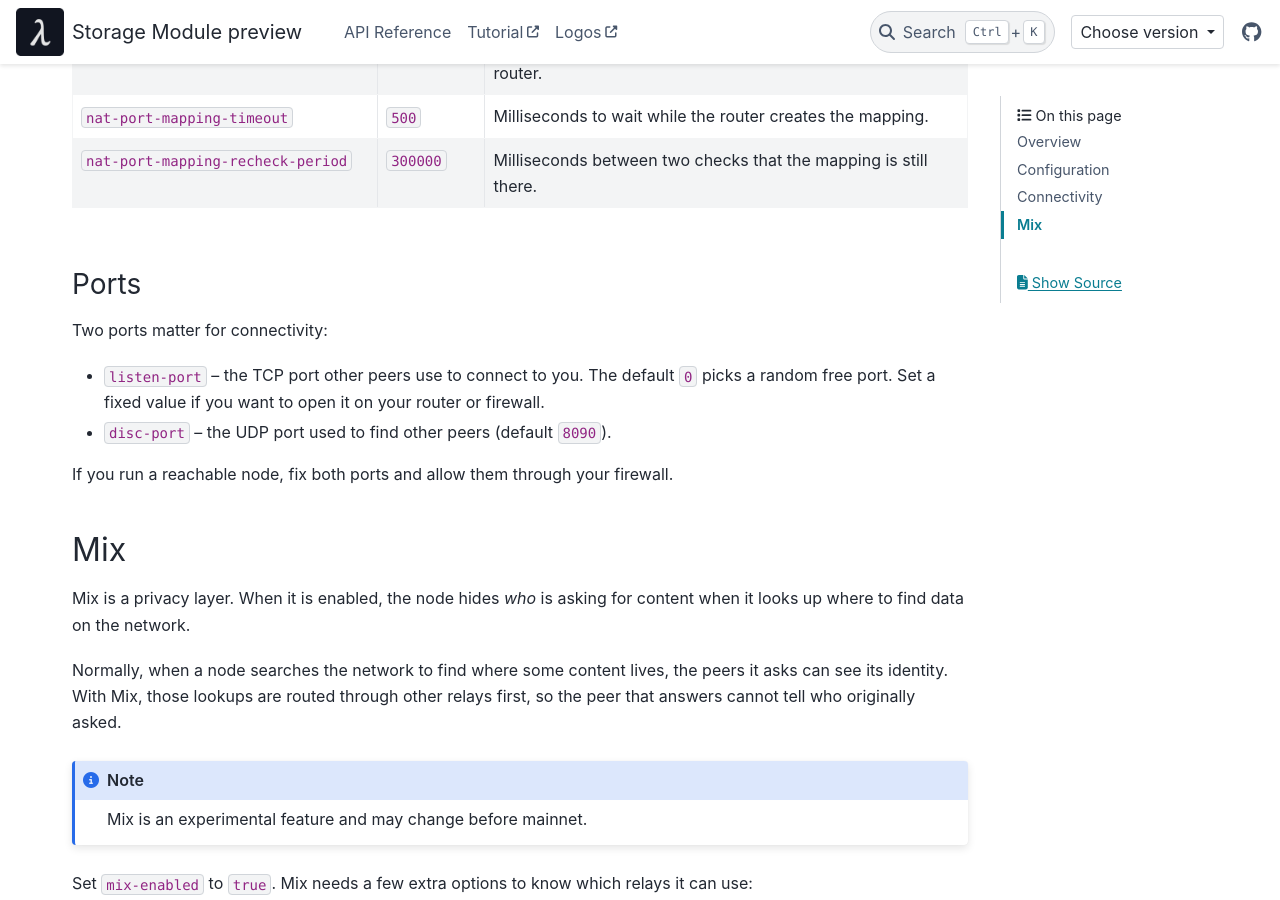
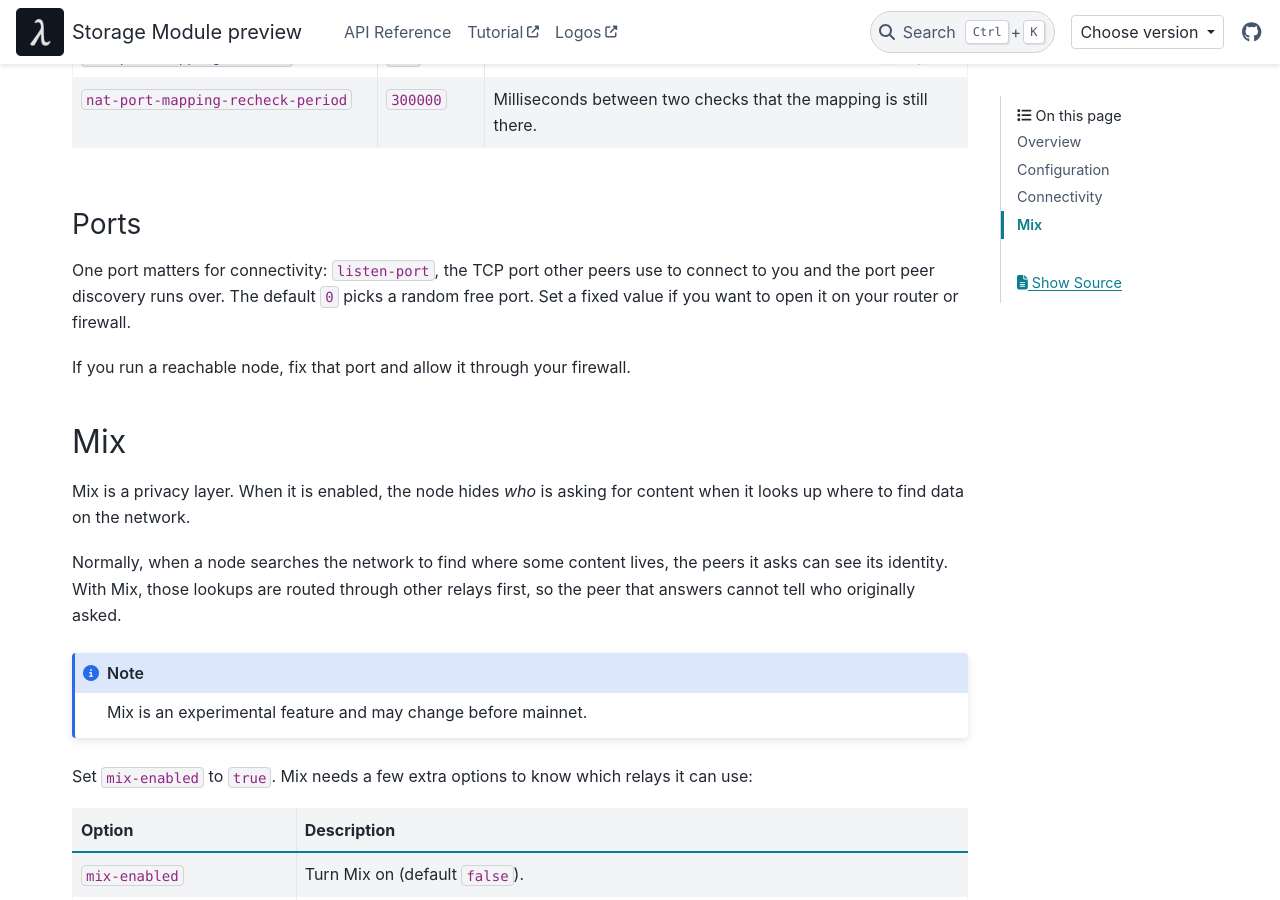
Before and after one commit to logos-co/logos-storage-module, a Sphinx documentation site: the page built from docs/index.rst, in a window 1280 px wide and 900 px high, scrolled down 4700 px. Built offline with Sphinx 7.4.7 and the PyData theme 0.15.4, drawn with Linux system fonts in a browser that asks for light colours; some of the changed text lies outside the part shown.

Commit message:
Remove disc-port

```diff
--- a/docs/index.rst
+++ b/docs/index.rst
@@ -107,9 +107,6 @@ list with default values, see the ``init`` method in the
    * - ``listen-port``
      - ``0`` (random)
      - TCP port other peers use to connect to you. See `Connectivity`_.
-   * - ``disc-port``
-     - ``8090``
-     - UDP port used to discover other peers. See `Connectivity`_.
    * - ``nat``
      - ``auto``
      - How the node finds its public address so others can reach it. See
@@ -131,7 +128,6 @@ Example:
      "data-dir": ".cache/storage",
      "storage-quota": 21474836480,
      "listen-port": 0,
-     "disc-port": 8090,
      "nat": "auto",
      "network": "logos.test",
      "mix-enabled": false
@@ -266,14 +262,12 @@ the node checks its reachability and how patient it is with the router:
 Ports
 ~~~~~
 
-Two ports matter for connectivity:
+One port matters for connectivity: ``listen-port``, the TCP port other peers
+use to connect to you and the port peer discovery runs over. The default
+``0`` picks a random free port. Set a fixed value if you want to open it on
+your router or firewall.
 
-- ``listen-port`` -- the TCP port other peers use to connect to you. The
-  default ``0`` picks a random free port. Set a fixed value if you want to
-  open it on your router or firewall.
-- ``disc-port`` -- the UDP port used to find other peers (default ``8090``).
-
-If you run a reachable node, fix both ports and allow them through your
+If you run a reachable node, fix that port and allow it through your
 firewall.
 
 Mix
```
Also changed, not shown: 7 other files.
